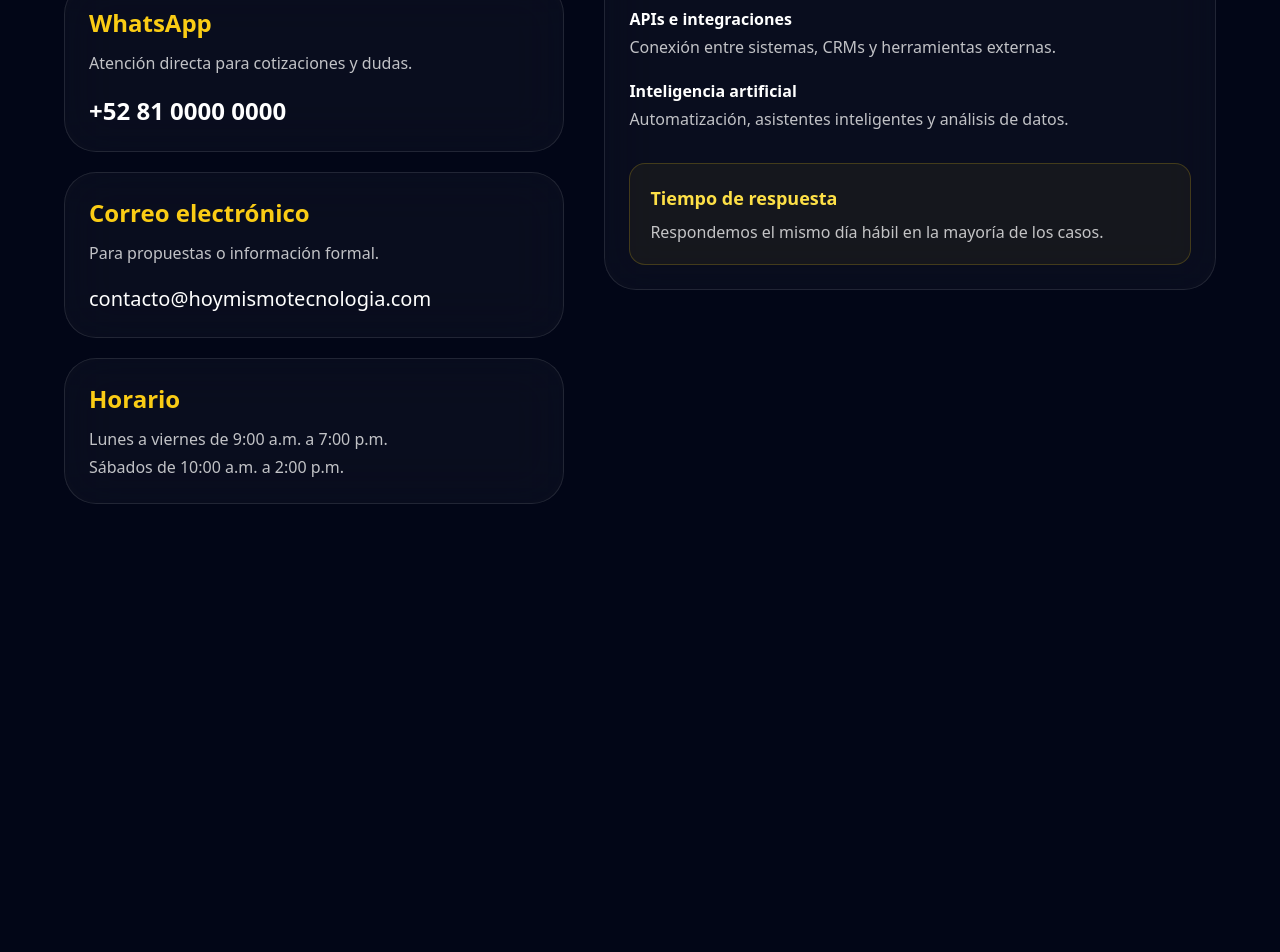
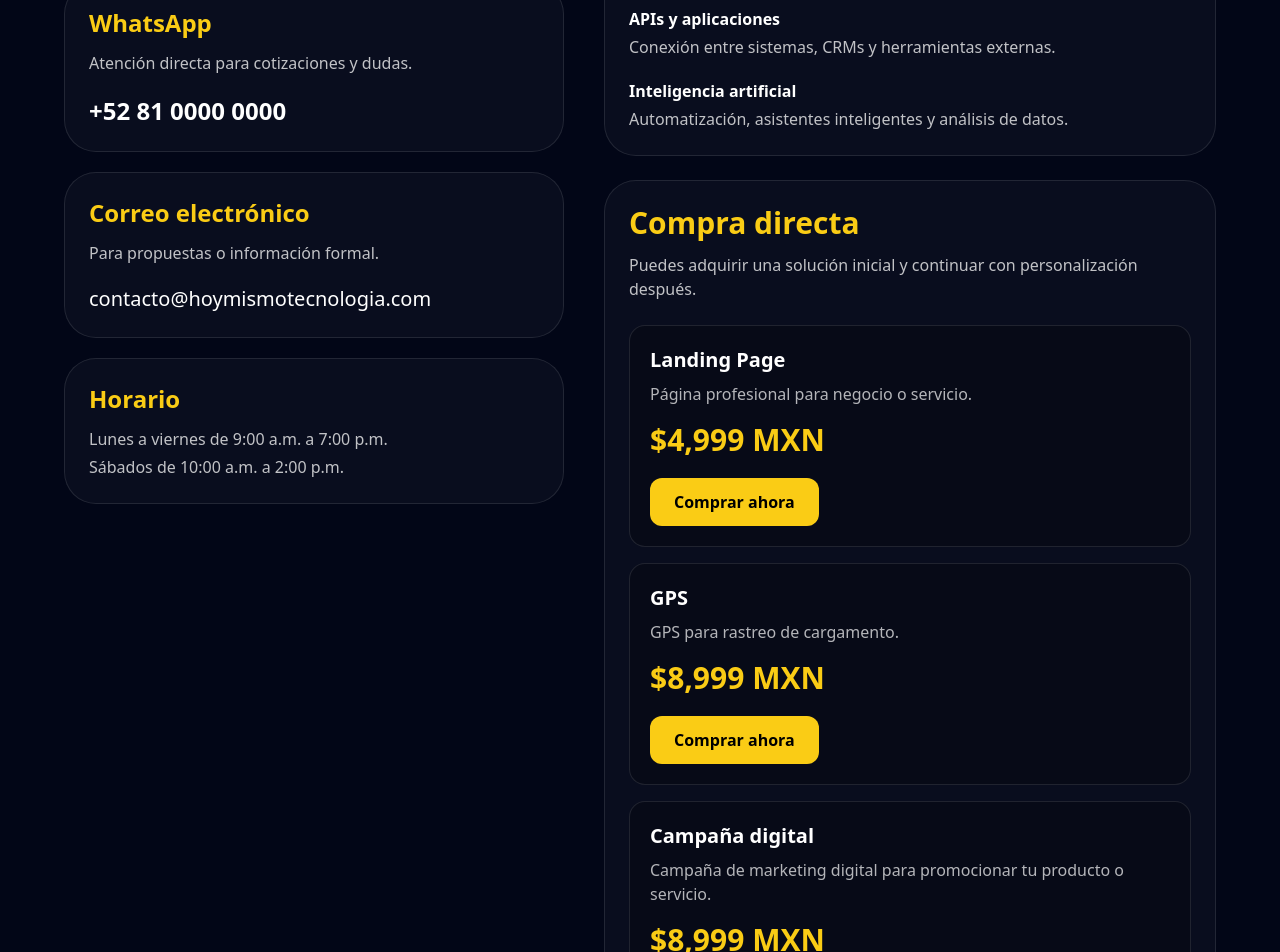
Before and after one commit to NocianDev/TecnologiasHoyMismo, a React (Vite) app: page /contacto in a window 1280 px wide. Shown: the part 881-1833 px from the top of the page. Before the commit the page ends 1449 px from the top, so only its background shows below. Built offline with nearby package versions, Linux system fonts and the light colour scheme.

Commit message:
Actualizacion 6

```diff
--- /dev/null
+++ b/src/components/Reveal.tsx
@@ -0,0 +1,40 @@
+import { useEffect, useRef, useState, type ReactNode } from "react";
+
+type RevealProps = {
+  children: ReactNode;
+  delay?: number;
+  className?: string;
+};
+
+export default function Reveal({ children, delay = 0, className = "" }: RevealProps) {
+  const ref = useRef<HTMLDivElement | null>(null);
+  const [visible, setVisible] = useState(false);
+
+  useEffect(() => {
+    const el = ref.current;
+    if (!el) return;
+
+    const observer = new IntersectionObserver(
+      ([entry]) => {
+        if (entry.isIntersecting) {
+          setVisible(true);
+          observer.unobserve(el);
+        }
+      },
+      { threshold: 0.15 }
+    );
+
+    observer.observe(el);
+    return () => observer.disconnect();
+  }, []);
+
+  return (
+    <div
+      ref={ref}
+      className={`reveal ${visible ? "reveal-visible" : ""} ${className}`}
+      style={{ transitionDelay: `${delay}ms` }}
+    >
+      {children}
+    </div>
+  );
+}
--- a/src/index.css
+++ b/src/index.css
@@ -183,3 +183,66 @@
   background: rgba(255,255,255,0.2);
   border-radius: 10px;
 }
+
+html,
+body,
+#root {
+  width: 100%;
+  max-width: 100%;
+  overflow-x: hidden;
+}
+
+.brand-title {
+  background: linear-gradient(90deg, #facc15 0%, #fff7cc 55%, #ffffff 100%);
+  -webkit-background-clip: text;
+  -webkit-text-fill-color: transparent;
+  text-shadow:
+    0 0 10px rgba(250, 204, 21, 0.18),
+    0 0 22px rgba(255, 255, 255, 0.08);
+}
+
+.reveal {
+  opacity: 0;
+  transform: translateY(28px);
+  filter: blur(6px);
+  transition:
+    opacity 700ms ease,
+    transform 700ms ease,
+    filter 700ms ease;
+  will-change: opacity, transform, filter;
+}
+
+.reveal-visible {
+  opacity: 1;
+  transform: translateY(0);
+  filter: blur(0);
+}
+
+.whatsapp-float {
+  animation: whatsapp-float 2.8s ease-in-out infinite;
+}
+
+.whatsapp-ring {
+  animation: whatsapp-ring 1.8s ease-in-out infinite;
+}
+
+@keyframes whatsapp-float {
+  0%, 100% {
+    transform: translateY(0px);
+  }
+  50% {
+    transform: translateY(-8px);
+  }
+}
+
+@keyframes whatsapp-ring {
+  0% {
+    box-shadow: 0 0 0 0 rgba(37, 211, 102, 0.45);
+  }
+  70% {
+    box-shadow: 0 0 0 18px rgba(37, 211, 102, 0);
+  }
+  100% {
+    box-shadow: 0 0 0 0 rgba(37, 211, 102, 0);
+  }
+}
--- a/src/pages/APIs.tsx
+++ b/src/pages/APIs.tsx
@@ -7,8 +7,8 @@
     <main>
       <PageHero
         badge="APIs e Integraciones"
-        title="Backend, servicios cloud e integración entre sistemas"
-        description="Diseñamos APIs empresariales, conectores, flujos en tiempo real y arquitecturas modernas para integrar plataformas, automatizar operaciones y centralizar información crítica."
+        title="APIS y aplicaciones "
+        description="Diseñamos APIs y aplicaciones empresariales, conectores, flujos en tiempo real y arquitecturas modernas para integrar plataformas, automatizar operaciones y centralizar información crítica."
         image="/images/API.png"
         imageAlt="Integraciones, backend y arquitectura de APIs"
       />
--- a/src/pages/Chatbots.tsx
+++ b/src/pages/Chatbots.tsx
@@ -7,8 +7,8 @@
     <main>
       <PageHero
         badge="Chatbots y Voz IA"
-        title="Asistentes conversacionales, voz inteligente y atención 24/7"
-        description="Creamos chatbots, asistentes de voz y sistemas multi-agente que automatizan soporte, ventas, seguimiento y atención al cliente con integración a canales reales y lógica avanzada."
+        title="Chatbots con enfoque empresarial y Dashboards"
+        description="Creamos chatbots, asistentes de voz y sistemas multi-agente que automatizan soporte, ventas y seguimiento ademas de dashboards para monitoreo y control de operaciones, diseñados para mejorar la eficiencia, experiencia del cliente y resultados comerciales reales."
         image="/images/Chatbot.png"
         imageAlt="Chatbots, agentes conversacionales y voz inteligente"
       />
--- a/src/pages/Contacto.tsx
+++ b/src/pages/Contacto.tsx
@@ -1,7 +1,28 @@
+import Reveal from "../components/Reveal";
+
 export default function Contacto() {
+  async function handleBuy(plan: "landing" | "chatbot" | "api") {
+    try {
+      const res = await fetch("/api/create-checkout-session", {
+        method: "POST",
+        headers: { "Content-Type": "application/json" },
+        body: JSON.stringify({ plan }),
+      });
+
+      const data = await res.json();
+
+      if (data.url) {
+        window.location.href = data.url;
+      } else {
+        alert("No se pudo iniciar el pago.");
+      }
+    } catch {
+      alert("Ocurrió un error al iniciar la compra.");
+    }
+  }
+
   return (
     <main className="w-full max-w-full overflow-x-hidden">
-      {/* HEADER CON IMAGEN */}
       <section className="section pt-8">
         <div className="relative w-full overflow-hidden rounded-[2rem] border border-white/10">
           <img
@@ -9,40 +30,38 @@
             alt="Contacto"
             className="block h-[200px] w-full object-cover sm:h-[260px] md:h-[320px]"
           />
-
           <div className="absolute inset-0 bg-gradient-to-r from-black/85 via-black/60 to-transparent" />
-
           <div className="absolute inset-0 flex max-w-full flex-col justify-center px-5 sm:px-8">
-            <span className="badge w-fit">Contacto</span>
-
+            <span className="badge w-fit">Contacto y compras</span>
             <h1 className="mt-3 break-words text-2xl font-bold leading-tight text-white sm:text-4xl md:text-5xl">
               Hablemos sobre tu próximo proyecto
             </h1>
-
             <p className="mt-2 max-w-[90%] text-sm leading-6 text-white/80 sm:text-base">
-              Cuéntanos tu idea y te ayudamos a convertirla en una solución real,
-              automatizada y lista para escalar.
+              Cuéntanos tu idea o adquiere una solución lista para comenzar.
             </p>
           </div>
         </div>
       </section>
 
-      {/* CONTENIDO */}
       <section className="section pt-8">
         <div className="grid w-full max-w-full gap-8 lg:grid-cols-[0.9fr_1.1fr] lg:gap-10">
-          {/* IZQUIERDA */}
           <div className="min-w-0">
+            <Reveal>
               <h2 className="text-3xl font-bold title-gradient sm:text-4xl">
                 Información de contacto
               </h2>
+            </Reveal>
 
+            <Reveal delay={100}>
               <p className="mt-5 max-w-2xl text-base leading-8 text-white/75 sm:text-lg">
                 Si buscas una página web profesional, automatización con inteligencia
                 artificial, APIs, chatbots o una solución personalizada, estamos listos
                 para ayudarte a construir algo moderno, funcional y orientado a resultados.
               </p>
+            </Reveal>
 
             <div className="mt-8 space-y-5">
+              <Reveal delay={150}>
                 <div className="card">
                   <h3 className="text-2xl font-bold text-yellow-400">WhatsApp</h3>
                   <p className="mt-3 text-white/75">
@@ -52,7 +71,9 @@
                     +52 81 0000 0000
                   </p>
                 </div>
+              </Reveal>
 
+              <Reveal delay={220}>
                 <div className="card">
                   <h3 className="text-2xl font-bold text-yellow-400">
                     Correo electrónico
@@ -64,7 +85,9 @@
                     contacto@hoymismotecnologia.com
                   </p>
                 </div>
+              </Reveal>
 
+              <Reveal delay={290}>
                 <div className="card">
                   <h3 className="text-2xl font-bold text-yellow-400">Horario</h3>
                   <p className="mt-3 text-white/75">
@@ -74,11 +97,13 @@
                     Sábados de 10:00 a.m. a 2:00 p.m.
                   </p>
                 </div>
+              </Reveal>
             </div>
           </div>
 
-          {/* DERECHA */}
-          <div className="card h-fit min-w-0">
+          <div className="min-w-0 space-y-6">
+            <Reveal>
+              <div className="card h-fit">
                 <h2 className="text-2xl font-bold text-yellow-400 sm:text-3xl">
                   ¿Qué tipo de proyectos atendemos?
                 </h2>
@@ -86,7 +111,7 @@
                 <div className="mt-6 space-y-5 text-white/75">
                   <div>
                     <h3 className="font-semibold text-white">
-                  Páginas web y landing pages
+                      Páginas web,GPS y campañas de marketing digital
                     </h3>
                     <p className="mt-1">
                       Sitios profesionales, corporativos y páginas orientadas a conversión.
@@ -104,7 +129,7 @@
 
                   <div>
                     <h3 className="font-semibold text-white">
-                  APIs e integraciones
+                      APIs y aplicaciones
                     </h3>
                     <p className="mt-1">
                       Conexión entre sistemas, CRMs y herramientas externas.
@@ -120,15 +145,117 @@
                     </p>
                   </div>
                 </div>
+              </div>
+            </Reveal>
 
-            <div className="mt-8 rounded-2xl border border-yellow-400/20 bg-yellow-400/5 p-5">
-              <h3 className="text-lg font-bold text-yellow-300">
-                Tiempo de respuesta
-              </h3>
-              <p className="mt-2 text-white/75">
-                Respondemos el mismo día hábil en la mayoría de los casos.
+            <Reveal delay={120}>
+              <div className="card">
+                <h2 className="text-2xl font-bold text-yellow-400 sm:text-3xl">
+                  Compra directa
+                </h2>
+                <p className="mt-3 text-white/75">
+                  Puedes adquirir una solución inicial y continuar con personalización después.
                 </p>
+
+                <div className="mt-6 grid gap-4">
+                  <div className="rounded-2xl border border-white/10 bg-black/20 p-5">
+                    <h3 className="text-xl font-bold text-white">Landing Page</h3>
+                    <p className="mt-2 text-white/70">
+                      Página profesional para negocio o servicio.
+                    </p>
+                    <p className="mt-4 text-3xl font-extrabold text-yellow-400">
+                      $4,999 MXN
+                    </p>
+                    <button
+                      onClick={() => handleBuy("landing")}
+                      className="btn-primary mt-5"
+                    >
+                      Comprar ahora
+                    </button>
                   </div>
+
+                  <div className="rounded-2xl border border-white/10 bg-black/20 p-5">
+                    <h3 className="text-xl font-bold text-white">GPS</h3>
+                    <p className="mt-2 text-white/70">
+                      GPS para rastreo de cargamento.
+                    </p>
+                    <p className="mt-4 text-3xl font-extrabold text-yellow-400">
+                      $8,999 MXN
+                    </p>
+                    <button
+                      onClick={() => handleBuy("chatbot")}
+                      className="btn-primary mt-5"
+                    >
+                      Comprar ahora
+                    </button>
+                  </div>
+
+                  <div className="rounded-2xl border border-white/10 bg-black/20 p-5">
+                    <h3 className="text-xl font-bold text-white">Campaña digital</h3>
+                    <p className="mt-2 text-white/70">
+                      Campaña de marketing digital para promocionar tu producto o servicio.
+                    </p>
+                    <p className="mt-4 text-3xl font-extrabold text-yellow-400">
+                      $8,999 MXN
+                    </p>
+                    <button
+                      onClick={() => handleBuy("chatbot")}
+                      className="btn-primary mt-5"
+                    >
+                      Comprar ahora
+                    </button>
+                  </div>
+
+                  <div className="rounded-2xl border border-white/10 bg-black/20 p-5">
+                    <h3 className="text-xl font-bold text-white">Proyecto IA</h3>
+                    <p className="mt-2 text-white/70">
+                      Solución de inteligencia artificial para tu negocio.
+                    </p>
+                    <p className="mt-4 text-3xl font-extrabold text-yellow-400">
+                      $8,999 MXN
+                    </p>
+                    <button
+                      onClick={() => handleBuy("chatbot")}
+                      className="btn-primary mt-5"
+                    >
+                      Comprar ahora
+                    </button>
+                  </div>
+
+                  <div className="rounded-2xl border border-white/10 bg-black/20 p-5">
+                    <h3 className="text-xl font-bold text-white">Chatbot Inicial</h3>
+                    <p className="mt-2 text-white/70">
+                      Bot de atención para sitio o proceso simple.
+                    </p>
+                    <p className="mt-4 text-3xl font-extrabold text-yellow-400">
+                      $8,999 MXN
+                    </p>
+                    <button
+                      onClick={() => handleBuy("chatbot")}
+                      className="btn-primary mt-5"
+                    >
+                      Comprar ahora
+                    </button>
+                  </div>
+
+                  <div className="rounded-2xl border border-white/10 bg-black/20 p-5">
+                    <h3 className="text-xl font-bold text-white">API / Aplicacion</h3>
+                    <p className="mt-2 text-white/70">
+                      Integración base entre sistemas o formularios.
+                    </p>
+                    <p className="mt-4 text-3xl font-extrabold text-yellow-400">
+                      $6,999 MXN
+                    </p>
+                    <button
+                      onClick={() => handleBuy("api")}
+                      className="btn-primary mt-5"
+                    >
+                      Comprar ahora
+                    </button>
+                  </div>
+                </div>
+              </div>
+            </Reveal>
           </div>
         </div>
       </section>
--- a/src/pages/Home.tsx
+++ b/src/pages/Home.tsx
@@ -70,7 +70,7 @@
             <div className="absolute inset-[8%] rounded-full border border-yellow-400/10"></div>
 
             <img
-  src="/images/Hero3.png"
+  src="/images/Hero5.png"
   alt="Tecnología y automatización"
    className="relative z-10 w-full max-h-[520px] rounded-[2rem] border border-white/10 object-cover shadow-2xl"
 />
--- a/src/pages/IA.tsx
+++ b/src/pages/IA.tsx
@@ -7,8 +7,8 @@
     <main>
       <PageHero
         badge="Inteligencia Artificial"
-        title="IA aplicada a decisiones, automatización y análisis avanzado"
-        description="Construimos soluciones con inteligencia artificial para observabilidad, evaluación ética, motores cognitivos, automatización empresarial y sistemas multi-modelo orientados a resultados reales."
+        title="IA con funcion de call center o recepcionista"
+        description="Construimos inteligencias artificiales que brindan la capacidad de atender llamadas 24/7 y dar soluciones precisas"
         image="/images/AI.png"
         imageAlt="Inteligencia artificial, redes neuronales y sistemas cognitivos"
       />
--- a/src/pages/Servicios.tsx
+++ b/src/pages/Servicios.tsx
@@ -7,8 +7,8 @@
     <main>
       <PageHero
         badge="Servicios y Plataformas"
-        title="Sistemas web, dashboards y soluciones listas para operar"
-        description="Desarrollamos plataformas, paneles administrativos, sistemas internos y soluciones web orientadas a productividad, control operativo, presencia digital y escalabilidad real para empresas."
+        title="Diseño de paginas web,GPS para vehiculos y camiones,Campañas de redes sociales"
+        description="Desarrollamos plataformas y soluciones web orientadas a productividad, control operativo, presencia digital y escalabilidad real, servicios de GPS de gran precicionn y campañas con enfoque en redes sociales para empresas."
         image="/images/System.png"
         imageAlt="Plataformas, dashboards y sistemas empresariales"
       />
```
Also changed, not shown: src/components/Navbar.tsx (+13 -40 lines), public/images/Hero4.png (added), public/images/Hero5.png (added). Lines whose indentation alone changed are shown as unchanged.
